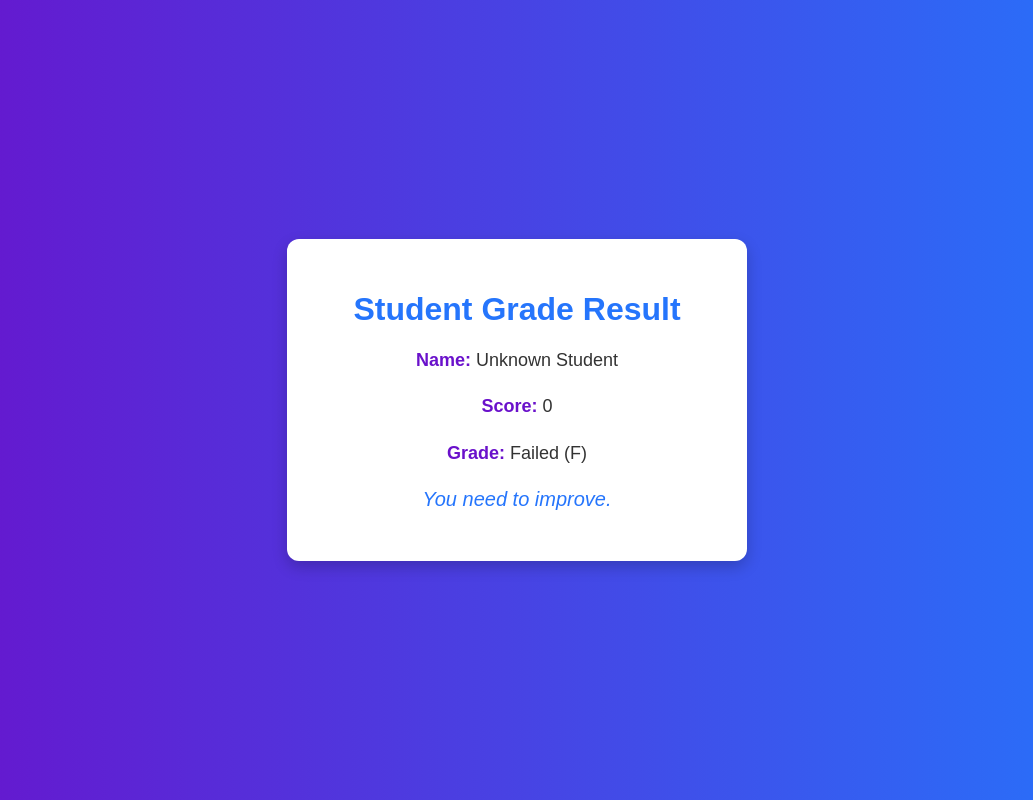
After one commit to RyryZhen/Web-Systems-and-Technologies, a PHP site: page /fernandez_gradingSystem.php in a window 1280 px wide. The commit adds this page. Shown: the whole page, without its empty margins (123-1156 px from the left). Run offline with PHP 8.4, Linux system fonts and the light colour scheme.

Commit message:
My local changes

```diff
--- /dev/null
+++ b/fernandez_gradingSystem.php
@@ -0,0 +1,85 @@
+<?php
+
+$name = isset($_GET['name']) ? $_GET['name'] : "Unknown Student";
+$score = isset($_GET['score']) ? (int)$_GET['score'] : 0;
+
+$grade = "";
+$remark = "";
+
+
+if ($score >= 90) {
+    $grade = "Excellent (A)";
+    $remark = "Outstanding Performance!";
+} elseif ($score >= 80) {
+    $grade = "Very Good (B)";
+    $remark = "Great Job!";
+} elseif ($score >= 70) {
+    $grade = "Good (C)";
+    $remark = "Good effort, keep it up!";
+} elseif ($score >= 60) {
+    $grade = "Needs Improvement (D)";
+    $remark = "Work harder next time.";
+} else {
+    $grade = "Failed (F)";
+    $remark = "You need to improve.";
+}
+?>
+
+<!DOCTYPE html>
+<html lang="en">
+<head>
+    <meta charset="UTF-8">
+    <meta name="viewport" content="width=device-width, initial-scale=1.0">
+    <title>Student Grade Result</title>
+    <style>
+        body {
+            font-family: Arial, sans-serif;
+            background: linear-gradient(to right, #6a11cb, #2575fc);
+            color: #333;
+            display: flex;
+            justify-content: center;
+            align-items: center;
+            height: 100vh;
+            margin: 0;
+        }
+        .container {
+            background: #fff;
+            padding: 30px;
+            border-radius: 12px;
+            box-shadow: 0 6px 15px rgba(0,0,0,0.2);
+            width: 400px;
+            text-align: center;
+        }
+        h1 {
+            color: #2575fc;
+            margin-bottom: 10px;
+        }
+        .result {
+            margin-top: 15px;
+            font-size: 18px;
+            line-height: 1.6;
+        }
+        .highlight {
+            font-weight: bold;
+            color: #6a11cb;
+        }
+        .remark {
+            margin-top: 20px;
+            font-size: 20px;
+            font-style: italic;
+            color: #2575fc;
+        }
+    </style>
+</head>
+<body>
+    <div class="container">
+        <h1>Student Grade Result</h1>
+        <div class="result">
+            <p><span class="highlight">Name:</span> <?php echo htmlspecialchars($name); ?></p>
+            <p><span class="highlight">Score:</span> <?php echo $score; ?></p>
+            <p><span class="highlight">Grade:</span> <?php echo $grade; ?></p>
+        </div>
+        <p class="remark"><?php echo $remark; ?></p>
+    </div>
+</body>
+</html>
--- a/fernandez_resume.php
+++ b/fernandez_resume.php
@@ -66,7 +66,7 @@ $skills = ["HTML", "CSS", "Java", "Figma", "Canva" , "Capcut"];
             background: linear-gradient(#004080 , #a3a1ffff);
             color: white;
             padding: 40px 25px;
-            display: flex;
+            display: inline-flex;
             flex-direction: column;
             align-items: center;
             text-align: center;
```
Also changed, not shown: num1.php (added, +32 -0 lines), num2.php (added, +27 -0 lines), num3.php (added, +16 -0 lines), num4.php (added, +12 -0 lines), 1 other file.
